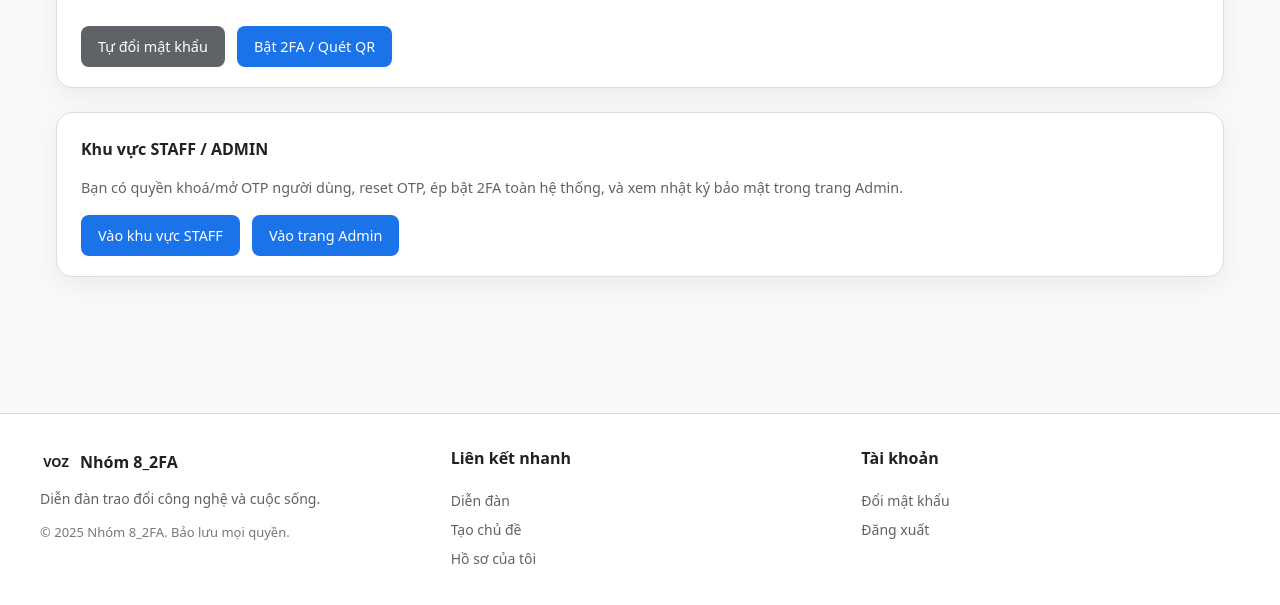
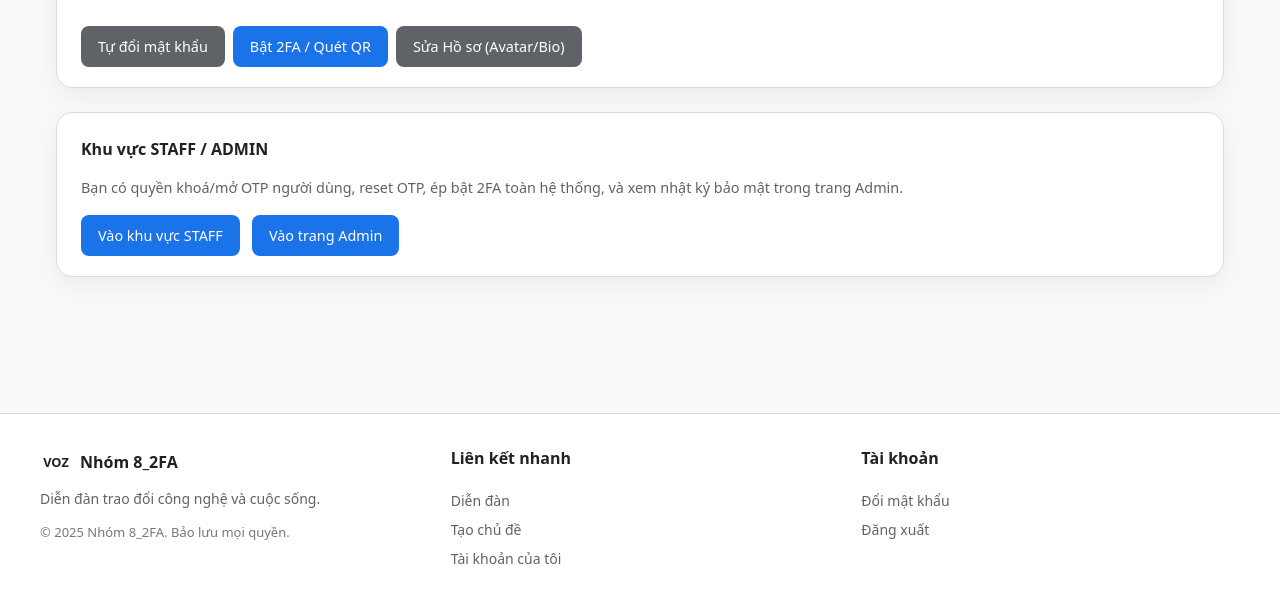
Before and after one commit to Hoa-ne/twofa_site, a Django app: page /accounts/staff-area/ in a window 1280 px wide. Shown: the part 424-1029 px from the top of the page. Run offline with Django 4.2, Linux system fonts and the light colour scheme; a user stored in the database is signed in; tables that the repository leaves empty hold one stand-in row (values such as "Sample post").

Commit message:
fix hien thi profile trang base.html

```diff
--- a/accounts/templates/accounts/dashboard.html
+++ b/accounts/templates/accounts/dashboard.html
@@ -5,7 +5,7 @@
 <h1 class="page-heading">Tài khoản của {{ request.user.username }}</h1>
 
 {% if messages %}
-    {# Thêm khối này để hiển thị thông báo "Đã tắt 2FA thành công" #}
+    {# Hiển thị thông báo "Đã tắt 2FA thành công" #}
     {% for message in messages %}
         <div class="alert-info" style="margin-bottom: 1rem; background-color: #e6ffe6; border-color: #6c6; color: #056105;">
             {{ message }}
@@ -76,7 +76,7 @@
         <strong>{{ security_info.last_login }}</strong>
     </div>
 
-    <div class="mt-24">
+    <div class="mt-24" style="display: flex; flex-wrap: wrap; gap: 0.5rem;">
         {% if security_info.must_change_password %}
             <a class="btn-primary" style="width:auto;display:inline-block;"
                href="{% url 'accounts:change_password' %}">
@@ -91,17 +91,22 @@
 
 
         {% if not security_info.is_2fa_enabled %}
-            <a class="btn-primary" style="width:auto;display:inline-block;margin-left:.5rem;"
+            <a class="btn-primary" style="width:auto;display:inline-block;"
                href="{% url 'accounts:enable_2fa' %}">
                 Bật 2FA / Quét QR
             </a>
         {% else %}
-            <a class="btn-danger" style="width:auto;display:inline-block;margin-left:.5rem;"
+            <a class="btn-danger" style="width:auto;display:inline-block;"
                href="{% url 'accounts:disable_2fa' %}">
                 Tắt 2FA
             </a>
         {% endif %}
-    </div>
+
+        <a class="btn-primary" style="width:auto;display:inline-block; background-color: #5f6368;"
+           href="{% url 'accounts:profile_edit' %}">
+            Sửa Hồ sơ (Avatar/Bio)
+        </a>
+        </div>
 </div>
 
 {% if request.user.is_staff_role %}
--- a/templates/base.html
+++ b/templates/base.html
@@ -20,10 +20,10 @@
             <a href="{% url 'forum:home' %}">Diễn đàn</a>
 
             {% if request.user.is_authenticated %}
-                <a href="{% url 'accounts:profile_view' request.user.username %}">
+
+                <a href="{% url 'accounts:dashboard' %}">
                     Tài khoản ({{ request.user.username }})
                 </a>
-
                 {% if request.user.is_staff_role %}
                     <a href="{% url 'accounts:staff_only' %}">Staff</a>
                     <a href="/admin/">Admin</a>
@@ -58,7 +58,7 @@
                 <li><a href="{% url 'forum:home' %}">Diễn đàn</a></li>
                 <li><a href="{% url 'forum:thread_create' %}">Tạo chủ đề</a></li>
                 {% if request.user.is_authenticated %}
-                    <li><a href="{% url 'accounts:profile_view' request.user.username %}">Hồ sơ của tôi</a></li>
+                    <li><a href="{% url 'accounts:dashboard' %}">Tài khoản của tôi</a></li>
                 {% else %}
                     <li><a href="{% url 'accounts:login' %}">Đăng nhập</a></li>
                 {% endif %}
```
